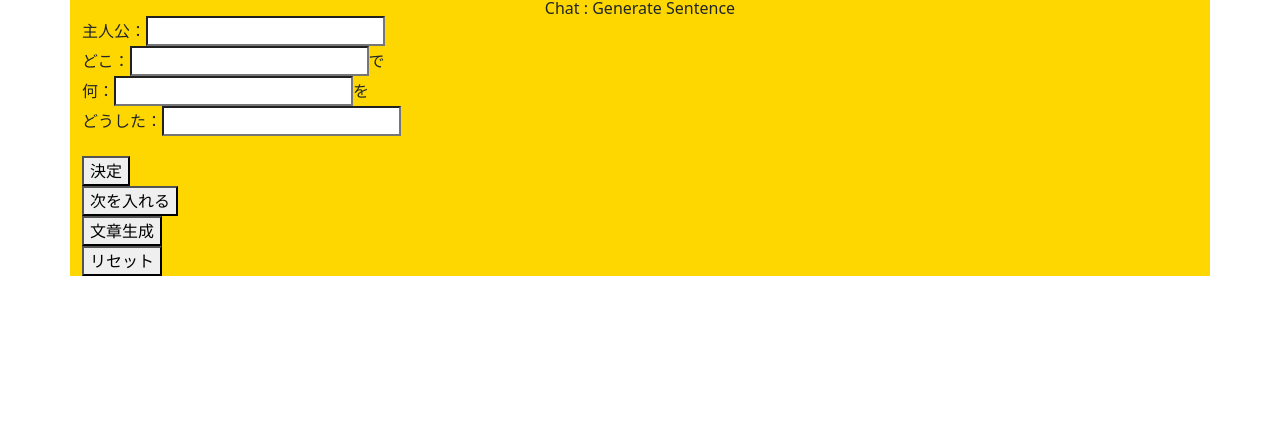
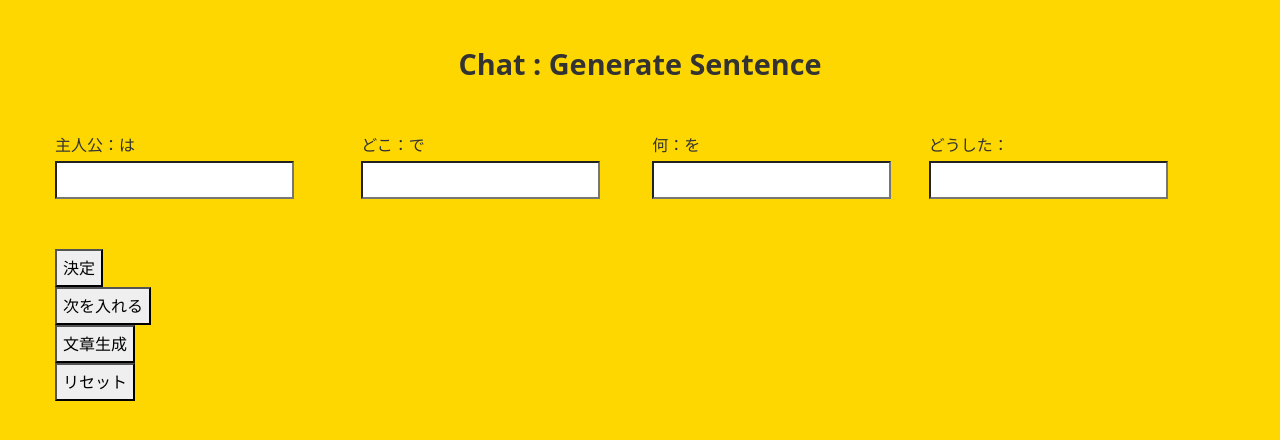
Before and after one commit to konishimari/js03_kadai_chat_try1, a plain HTML site: page index.html in a window 1280 px wide. Drawn offline with nearby package versions, Linux system fonts and the light colour scheme; no server answers.

Commit message:
見ためを整えました。

```diff
--- a/css/style.css
+++ b/css/style.css
@@ -1,4 +1,55 @@
 @charset "UTL-8";
-.container{
+html{
+    font-size: 62.5;  /* 16px × 62.5% = 10px */
+}
+body{
+    color: #333;
+    font-family: , "ヒラギノ丸ゴproN","Helvetica"
+    font-size: 1.0rem;
+    line-height: 2.0rem;
     background-color: gold;
 }
+.site_title{
+    font-size: 1.8rem;
+    font-weight: bold;
+    text-align: center;
+    margin: 50px 0 50px 0;
+
+}
+
+.wrapper_input{
+    display: flex;
+    margin: 0 50px 50px 50px;
+}
+.wrapper_subject{
+    margin: 0 5px ;
+}
+.wrapper_place{
+    margin: 0 5px ;
+}
+.wrapper_thing{
+    margin: 0 5px ;
+}
+.wrapper_action{
+    margin: 0 5px ;
+}
+
+.wrapper_output{
+    margin: 0 50px 50px 55px;
+}
+
+/* a.btn--yellow {
+    color: #333;
+    background-color: gold;
+    border-bottom: 5px solid rgb(199, 151, 29);
+  }
+  a.btn--orange:hover {
+    margin-top: 3px;
+    color: #333;
+    background: goldenrod;
+    border-bottom: 2px solid rgb(194, 147, 28);
+  }
+  a.btn--shadow {
+    -webkit-box-shadow: 0 3px 5px rgba(0, 0, 0, .3);
+    box-shadow: 0 3px 5px rgba(0, 0, 0, .3);
+  } */
--- a/index.html
+++ b/index.html
@@ -10,28 +10,39 @@
     <link rel="stylesheet" href="css/style.css">
 </head>
 <body>
-    <div class="container">
-    <div class="wrapper ">
-
-        <h1 class="text-center">Chat : Generate Sentence
-        </h1>
-        <div>主人公：<input type="text" id="subject"> </div>
-        <div>どこ：<input type="text" id="place">で</div>
-        <div>何：<input type="text" id="thing">を</div>
+    <boad>
+        <h1 class="site_title">Chat : Generate Sentence</h1>
+            <div class="wrapper_input">
+                <div class="wrapper_subject">
+                    <div>主人公：は<input type="text" id="subject"></div>
+                </div>
+                <div class="wrapper_place">
+                    <div>どこ：で<input type="text" id="place"></div>
+                </div>
+                <div class="wrapper_thing">
+                    <div>何：を<input type="text" id="thing"></div>
+                </div>
+                <div class="wrapper_action">
                     <div>どうした：<input type="text" id="action"> </div>
-        <div id="input"style="height: 20px;"></div>
-
+                </div>
+                <div id="input"style="height: 18px;"></div>
+            </div>
+            <div class="wrapper_output">
                 <div>
                     <!-- <textarea id="text" cols="30" rows="10"></textarea> -->
                     <button id="send">決定</button><br>
                     <button id="reset">次を入れる</button><br>
+                </div>
+                <div>
+                    <!-- <a  href="" class="btn btn--yellow btn-- cubic btn--shadow" id="generate" >文章生成</a> -->
                     <button id="generate">文章生成</button>
                 </div>
                 <div id="output"style="overflow: auto; "></div>
                 <button id="delete">リセット</button>
+            </div>
 
-    </div>
-    </div>
+
+    </boad>
 
 
     <script src="https://ajax.googleapis.com/ajax/libs/jquery/3.6.0/jquery.min.js"></script>
@@ -88,10 +99,10 @@
         });
 
         function generateSentence() {
-            let subjectIndex = Math.floor(Math.random() * 24); // subjectのインデックスをランダムに決定
-            let placeIndex = Math.floor(Math.random() * 23); // placeのインデックスをランダムに決定
-            let thingIndex = Math.floor(Math.random() * 22); // thingのインデックスをランダムに決定
-            let actionIndex = Math.floor(Math.random() * 21); // actionのインデックスをランダムに決定
+            let subjectIndex = Math.floor(Math.random() * 27); // subjectのインデックスをランダムに決定
+            let placeIndex = Math.floor(Math.random() * 25); // placeのインデックスをランダムに決定
+            let thingIndex = Math.floor(Math.random() * 26); // thingのインデックスをランダムに決定
+            let actionIndex = Math.floor(Math.random() * 27); // actionのインデックスをランダムに決定
 
             // dataArrからランダムに選択した各カテゴリーの要素を取得
             let subject = dataArr[subjectIndex].subject;
@@ -99,7 +110,7 @@
             let thing = dataArr[thingIndex].thing;
             let action = dataArr[actionIndex].action;
 
-            let sentence = `${subject}は_${place}で_${thing}を_${action}。`;
+            let sentence = ` ▶︎${subject}は__${place}で__${thing}を__${action}。`;
             return sentence;
         }
 
```
Lines whose indentation alone changed are shown as unchanged.
